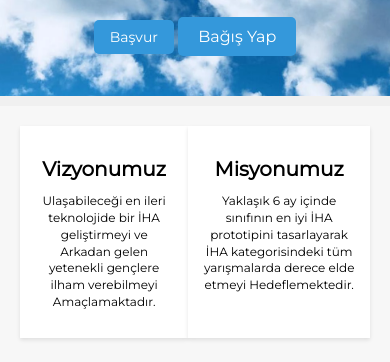
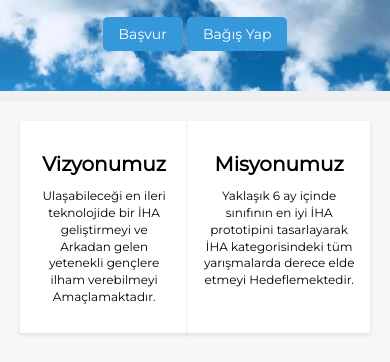
Before and after one commit to aaal-griffon/site, a website: page index.html in a window 390 px wide. Shown: the part 233-595 px from the top of the page. Drawn offline with Linux system fonts and the light colour scheme.

Commit message:
final button fix

```diff
--- a/styles.css
+++ b/styles.css
@@ -289,6 +289,11 @@ footer {
         font-size: 14px;
     }
 
+	.donate-button {
+        padding: 8px 16px;
+        font-size: 14px;
+    }
+
     .vision-mission {
         padding: 20px;
         margin-top: 10px;
```
